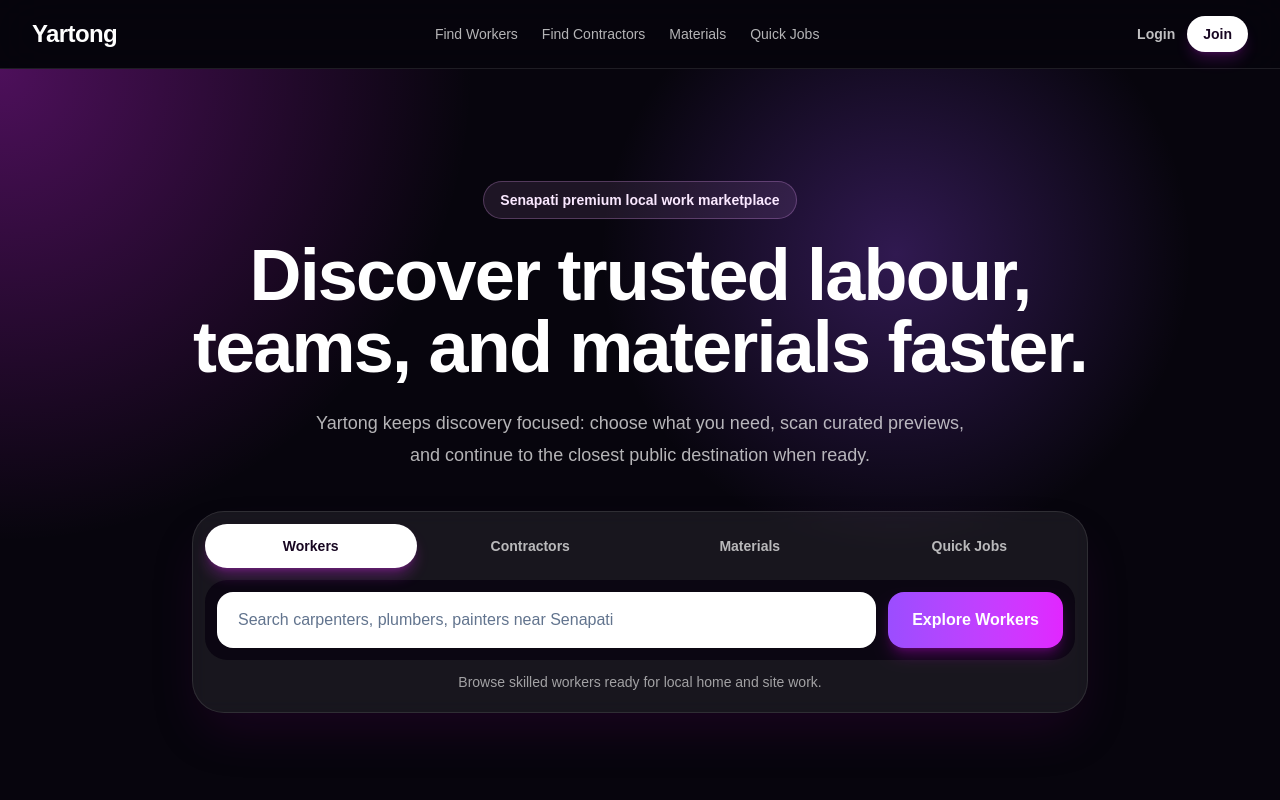
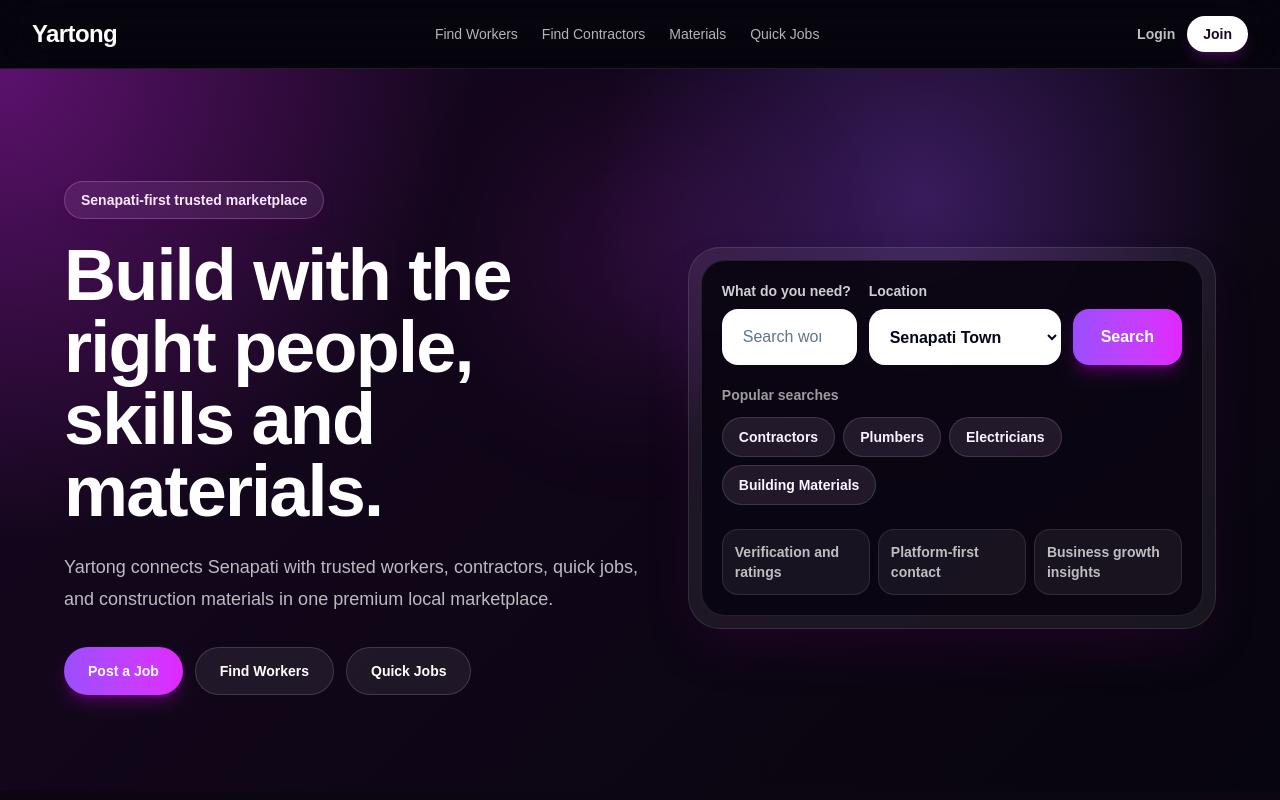
Before and after one commit to yartongzimik/Yartong, a Next.js app in the folder yartong/: page / in a window 1280 px wide. Shown: the top 800 px of the page. Built offline with nearby package versions, Linux system fonts and the light colour scheme.

Commit message:
Implement Recovery Patch A hero

```diff
--- a/yartong/components/home/hero.tsx
+++ b/yartong/components/home/hero.tsx
@@ -1,92 +1,124 @@
-"use client";
-
-import { useMemo, useState } from "react";
 import Link from "next/link";
 
 import { Container } from "@/components/ui/container";
-import { ROUTES } from "@/lib/constants";
+import { INITIAL_SERVICE_LOCATIONS, PLATFORM, ROUTES, SEARCH_CONFIG } from "@/lib/constants";
 
-type DiscoveryMode = "workers" | "contractors" | "materials" | "quick-jobs";
+const defaultLocation = INITIAL_SERVICE_LOCATIONS[0]?.name ?? SEARCH_CONFIG.defaultLocation;
 
-const contractorDiscoveryHref = ROUTES.trades;
+const popularSearches = [
+  { label: "Contractors", href: ROUTES.trades },
+  { label: "Plumbers", href: ROUTES.workers },
+  { label: "Electricians", href: ROUTES.workers },
+  { label: "Building Materials", href: ROUTES.materials },
+] as const;
 
-const modes: Record<DiscoveryMode, { label: string; placeholder: string; context: string; href: string }> = {
-  workers: {
-    label: "Workers",
-    placeholder: "Search carpenters, plumbers, painters near Senapati",
-    context: "Browse skilled workers ready for local home and site work.",
-    href: ROUTES.workers,
-  },
-  contractors: {
-    label: "Contractors",
-    placeholder: "Search renovation, roofing, or full-build contractors",
-    context: "Compare project teams for larger repairs and construction.",
-    href: contractorDiscoveryHref,
-  },
-  materials: {
-    label: "Materials",
-    placeholder: "Search cement, steel, pipes, paint, and suppliers",
-    context: "Find nearby material suppliers with retail and wholesale options.",
-    href: ROUTES.materials,
-  },
-  "quick-jobs": {
-    label: "Quick Jobs",
-    placeholder: "Search urgent repairs, installs, loading, and day work",
-    context: "Post or discover smaller jobs that need fast local help.",
-    href: ROUTES.quickJobs,
-  },
-};
+const primaryActions = [
+  { label: "Post a Job", href: ROUTES.postJob },
+  { label: "Find Workers", href: ROUTES.workers },
+  { label: "Quick Jobs", href: ROUTES.quickJobs },
+] as const;
+
+const trustSignals = [
+  "Verification and ratings",
+  "Platform-first contact",
+  "Business growth insights",
+] as const;
 
 export function Hero() {
-  const [activeMode, setActiveMode] = useState<DiscoveryMode>("workers");
-  const active = useMemo(() => modes[activeMode], [activeMode]);
-
   return (
     <section className="relative overflow-hidden pb-16 pt-20 sm:pb-24 sm:pt-28">
-      <div className="absolute inset-0 bg-[radial-gradient(circle_at_top_left,rgba(225,38,255,0.32),transparent_32%),radial-gradient(circle_at_70%_25%,rgba(155,77,255,0.28),transparent_28%)]" />
+      <div className="absolute inset-0 bg-[radial-gradient(circle_at_top_left,rgba(225,38,255,0.34),transparent_32%),radial-gradient(circle_at_72%_18%,rgba(155,77,255,0.3),transparent_30%),linear-gradient(135deg,rgba(24,7,34,0.96),rgba(7,5,13,0.98))]" />
+      <div className="absolute left-1/2 top-16 h-64 w-64 -translate-x-1/2 rounded-full bg-fuchsia-500/10 blur-3xl" />
       <Container className="relative">
-        <div className="mx-auto max-w-4xl text-center">
-          <p className="mb-5 inline-flex rounded-full border border-fuchsia-300/25 bg-fuchsia-300/10 px-4 py-2 text-sm font-semibold text-fuchsia-100">
-            Senapati premium local work marketplace
+        <div className="mx-auto grid max-w-6xl items-center gap-10 lg:grid-cols-[1.05fr_0.95fr]">
+          <div className="text-center lg:text-left">
+            <p className="mb-5 inline-flex rounded-full border border-fuchsia-300/25 bg-fuchsia-300/10 px-4 py-2 text-sm font-semibold text-fuchsia-100 shadow-lg shadow-fuchsia-950/20">
+              Senapati-first trusted marketplace
             </p>
             <h1 className="text-5xl font-black tracking-tight text-white sm:text-7xl">
-            Discover trusted labour, teams, and materials faster.
+              Build with the right people, skills and materials.
             </h1>
-          <p className="mx-auto mt-6 max-w-2xl text-lg leading-8 text-white/70">
-            Yartong keeps discovery focused: choose what you need, scan curated previews, and continue to the closest public destination when ready.
+            <p className="mx-auto mt-6 max-w-2xl text-lg leading-8 text-white/72 lg:mx-0">
+              {PLATFORM.name} connects Senapati with trusted workers, contractors, quick jobs, and construction materials in one premium local marketplace.
             </p>
 
-          <div className="mt-10 rounded-[2rem] border border-white/10 bg-white/[0.07] p-3 shadow-2xl shadow-fuchsia-950/30 backdrop-blur">
-            <div className="grid gap-2 sm:grid-cols-4">
-              {(Object.keys(modes) as DiscoveryMode[]).map((mode) => (
-                <button
-                  key={mode}
-                  type="button"
-                  onClick={() => setActiveMode(mode)}
-                  className={`rounded-full px-4 py-3 text-sm font-bold transition ${
-                    activeMode === mode
-                      ? "bg-white text-[#180722] shadow-lg shadow-fuchsia-500/30"
-                      : "text-white/70 hover:bg-white/10 hover:text-white"
-                  }`}
+            <div className="mt-8 flex flex-col gap-3 sm:flex-row sm:justify-center lg:justify-start">
+              {primaryActions.map((action, index) => (
+                <Link
+                  key={action.label}
+                  href={action.href}
+                  className={
+                    index === 0
+                      ? "inline-flex min-h-12 items-center justify-center rounded-full bg-gradient-to-r from-[#9B4DFF] to-[#E126FF] px-6 text-sm font-black text-white shadow-lg shadow-fuchsia-600/30 transition hover:scale-[1.01] focus:outline-none focus-visible:ring-2 focus-visible:ring-fuchsia-200 focus-visible:ring-offset-2 focus-visible:ring-offset-[#0B0612]"
+                      : "inline-flex min-h-12 items-center justify-center rounded-full border border-white/15 bg-white/[0.07] px-6 text-sm font-black text-white transition hover:bg-white/12 focus:outline-none focus-visible:ring-2 focus-visible:ring-fuchsia-200 focus-visible:ring-offset-2 focus-visible:ring-offset-[#0B0612]"
+                  }
                 >
-                  {modes[mode].label}
-                </button>
+                  {action.label}
+                </Link>
               ))}
             </div>
-            <div className="mt-3 flex flex-col gap-3 rounded-[1.4rem] bg-[#0B0612] p-3 sm:flex-row">
+          </div>
+
+          <div className="rounded-[2rem] border border-white/10 bg-white/[0.07] p-3 shadow-2xl shadow-fuchsia-950/30 backdrop-blur">
+            <div className="rounded-[1.5rem] border border-white/10 bg-[#0B0612]/95 p-4 sm:p-5">
+              <div className="flex flex-col gap-3 md:flex-row">
+                <div className="min-w-0 flex-1">
+                  <label htmlFor="hero-search" className="mb-2 block text-sm font-bold text-white/80">
+                    What do you need?
+                  </label>
                   <input
-                className="min-h-14 flex-1 rounded-2xl border border-white/10 bg-white px-5 text-base font-medium text-slate-950 outline-none placeholder:text-slate-500"
-                placeholder={active.placeholder}
-                aria-label={`${active.label} search`}
+                    id="hero-search"
+                    type="search"
+                    placeholder="Search workers, contractors, quick jobs, materials"
+                    className="min-h-14 w-full rounded-2xl border border-white/10 bg-white px-5 text-base font-medium text-slate-950 outline-none placeholder:text-slate-500 focus:border-fuchsia-400 focus:ring-4 focus:ring-fuchsia-400/25"
                   />
+                </div>
+                <div className="md:w-48">
+                  <label htmlFor="hero-location" className="mb-2 block text-sm font-bold text-white/80">
+                    Location
+                  </label>
+                  <select
+                    id="hero-location"
+                    defaultValue={defaultLocation}
+                    className="min-h-14 w-full rounded-2xl border border-white/10 bg-white px-4 text-base font-bold text-slate-950 outline-none focus:border-fuchsia-400 focus:ring-4 focus:ring-fuchsia-400/25"
+                    aria-label="Select service location"
+                  >
+                    <option value={defaultLocation}>{defaultLocation} Town</option>
+                  </select>
+                </div>
+                <div className="flex md:items-end">
+                  <button
+                    type="button"
+                    className="inline-flex min-h-14 w-full items-center justify-center rounded-2xl bg-gradient-to-r from-[#9B4DFF] to-[#E126FF] px-7 text-base font-black text-white shadow-lg shadow-fuchsia-600/30 transition hover:scale-[1.01] focus:outline-none focus-visible:ring-2 focus-visible:ring-fuchsia-200 focus-visible:ring-offset-2 focus-visible:ring-offset-[#0B0612] md:w-auto"
+                  >
+                    Search
+                  </button>
+                </div>
+              </div>
+
+              <div className="mt-5">
+                <p className="text-sm font-semibold text-white/60">Popular searches</p>
+                <div className="mt-3 flex flex-wrap gap-2">
+                  {popularSearches.map((search) => (
                     <Link
-                href={active.href}
-                className="inline-flex min-h-14 items-center justify-center rounded-2xl bg-gradient-to-r from-[#9B4DFF] to-[#E126FF] px-6 text-base font-black text-white shadow-lg shadow-fuchsia-600/30"
+                      key={search.label}
+                      href={search.href}
+                      className="inline-flex min-h-10 items-center rounded-full border border-fuchsia-200/15 bg-fuchsia-200/10 px-4 text-sm font-bold text-fuchsia-50 transition hover:bg-fuchsia-200/18 focus:outline-none focus-visible:ring-2 focus-visible:ring-fuchsia-200 focus-visible:ring-offset-2 focus-visible:ring-offset-[#0B0612]"
                     >
-                Explore {active.label}
+                      {search.label}
                     </Link>
+                  ))}
                 </div>
-            <p className="px-3 pb-2 pt-3 text-sm text-white/60">{active.context}</p>
+              </div>
+
+              <ul className="mt-6 grid gap-2 text-sm font-semibold text-white/72 sm:grid-cols-3">
+                {trustSignals.map((signal) => (
+                  <li key={signal} className="rounded-2xl border border-white/10 bg-white/[0.06] px-3 py-3">
+                    {signal}
+                  </li>
+                ))}
+              </ul>
+            </div>
           </div>
         </div>
       </Container>
```
Lines whose indentation alone changed are shown as unchanged.
